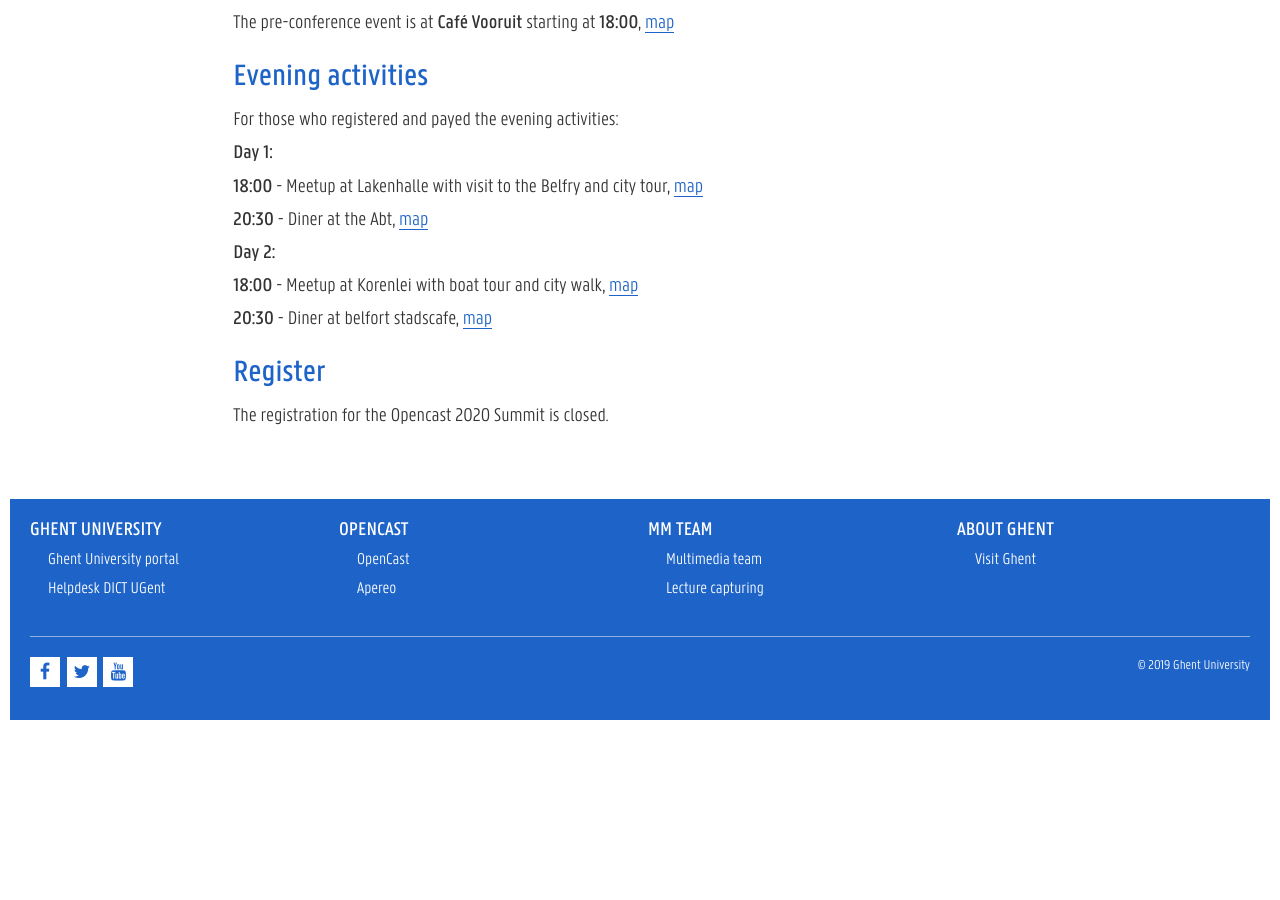
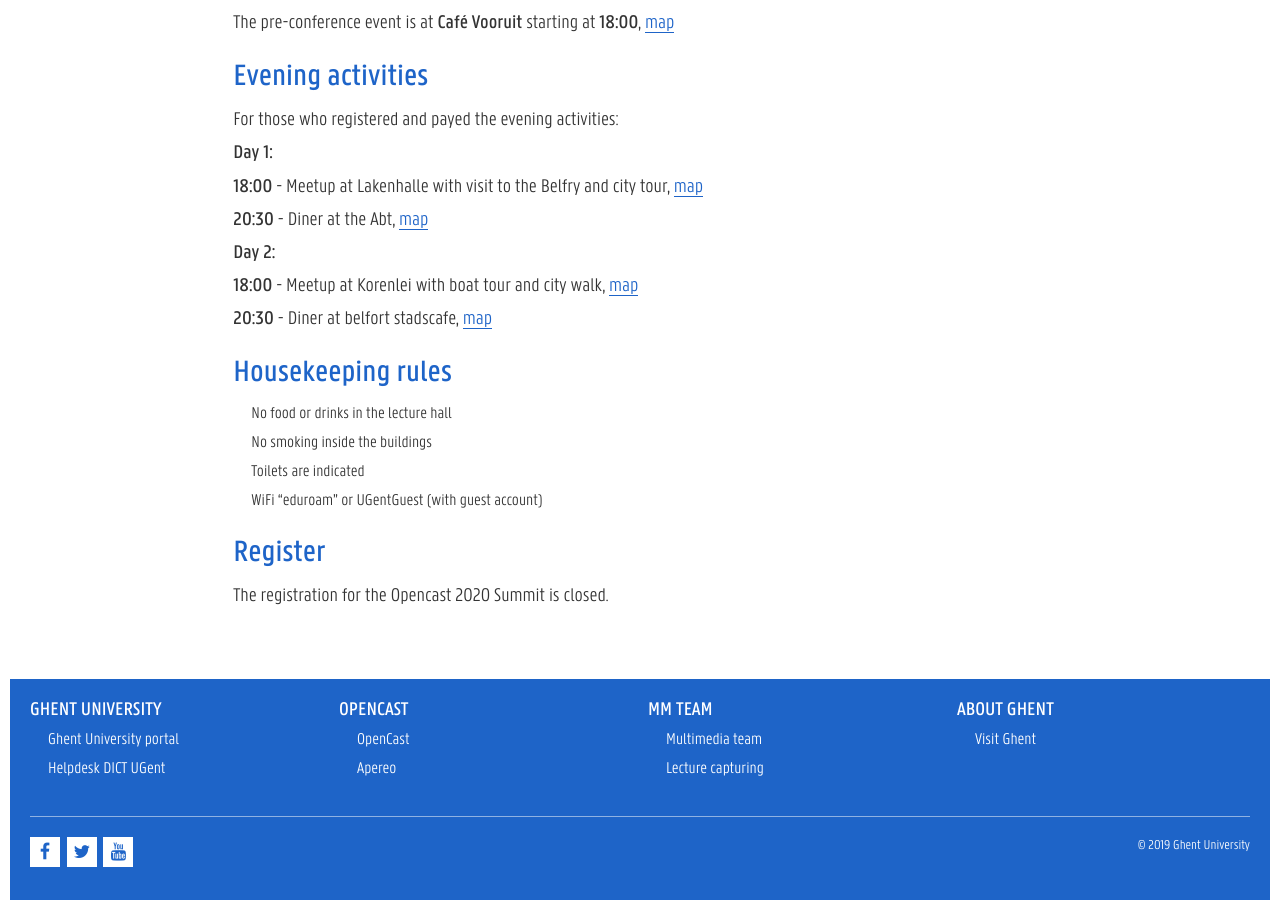
Before and after one commit to mm-dict/oc2020, a Jekyll site: the page built from index.md, in a window 1280 px wide and 900 px high, scrolled down 808 px. Built offline with Jekyll 4.4.1, drawn with Linux system fonts in a browser that asks for light colours; a script that is not in the unit is left out; before the commit the page ends 1528 px from its top, so only the background shows below that.

Commit message:
add housekeeping rules

```diff
--- a/index.md
+++ b/index.md
@@ -39,6 +39,12 @@ For those who registered and payed the evening activities:
 
 **20:30** - Diner at belfort stadscafe, [map](https://goo.gl/maps/gfXW9V6UnDRmb8x56)
 
+## Housekeeping rules
+
+* No food or drinks in the lecture hall
+* No smoking inside the buildings
+* Toilets are indicated
+* WiFi "eduroam" or UGentGuest (with guest account)
 
 ## Register
 
```
